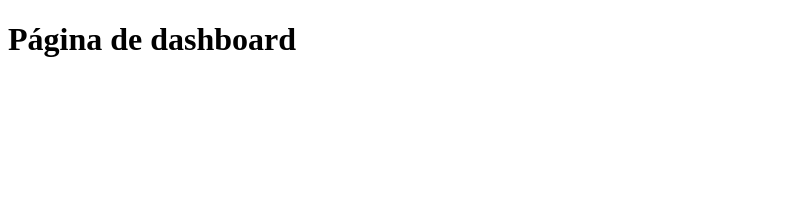
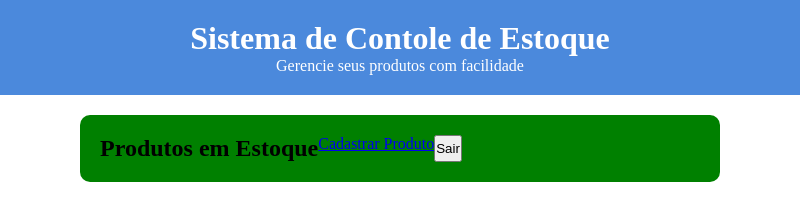
Before and after one commit to LuMendes-bit/app-estoque-electron, an Electron app: page src/pages/dashboard.html in a window 800 px wide. Drawn offline with Linux system fonts and the light colour scheme.

Commit message:
dashboard

```diff
--- a/main.js
+++ b/main.js
@@ -4,7 +4,7 @@ function createwindow() {
         width: 800,
         height: 600,
     })
-window.loadFile('src/pages/index.html');
+window.loadFile('src/pages/dashboard.html');
 }
 app.whenReady().then( () => {
     createwindow();
--- a/src/pages/dashboard.html
+++ b/src/pages/dashboard.html
@@ -3,9 +3,25 @@
 <head>
     <meta charset="UTF-8">
     <meta name="viewport" content="width=device-width, initial-scale=1.0">
-    <title>Document</title>
+    <title>Dashboard -  Sistema de controle de Estoque</title>
+    <link rel="stylesheet" href="../styles/dashboard.css">
 </head>
 <body>
-    <h1>Página de dashboard</h1>
+    <header class="header">
+        <h1>Sistema de Contole de Estoque</h1>
+        <p>Gerencie seus produtos com facilidade</p>
+    </header>
+    <div class="conteudo">
+        <div class="card">
+            <div class="card-header">
+                <h2>Produtos em Estoque</h2>
+                <a href="cadastro.html">Cadastrar Produto</a>
+                <button class="botao-sair">Sair</button>
+            </div>
+            <div class="meus-produtos">
+
+            </div>
+        </div>
+    </div>
 </body>
 </html>
--- /dev/null
+++ b/src/styles/dashboard.css
@@ -0,0 +1,21 @@
+* {
+    margin: 0;
+    padding: 0;
+    box-sizing: border-box;
+}
+.header {
+    padding: 20px;
+    background-color: #4b89dc;
+    color: #ffff;
+    text-align: center;
+}
+.card {
+    background-color: green;
+    padding: 20px;
+    margin: 20px auto;
+    width: 80%;
+    border-radius: 10px;
+}
+.card-header {
+    display: flex;
+}
```
Also changed, not shown: src/styles/styles.css (line endings or trailing spaces).
